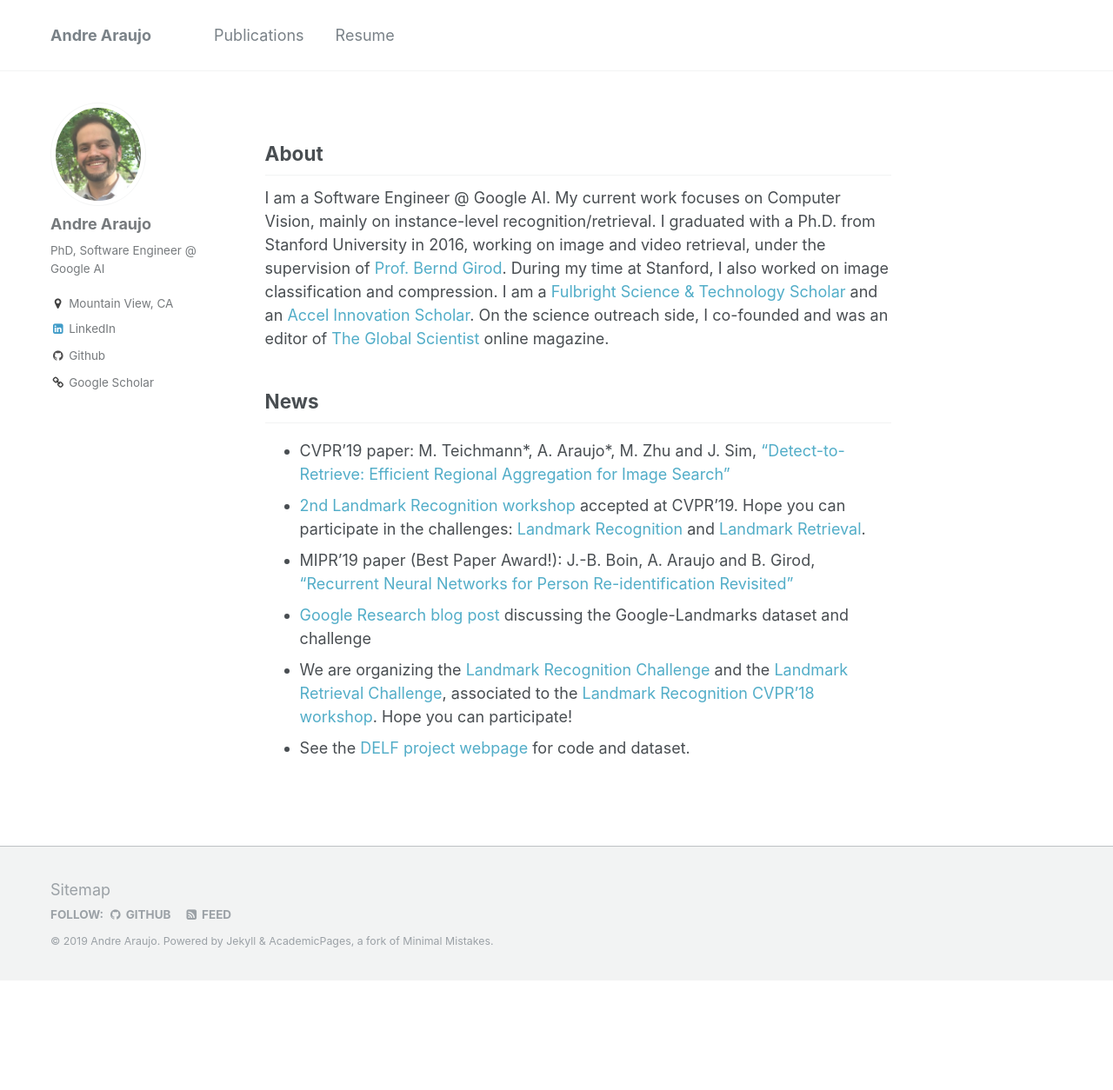
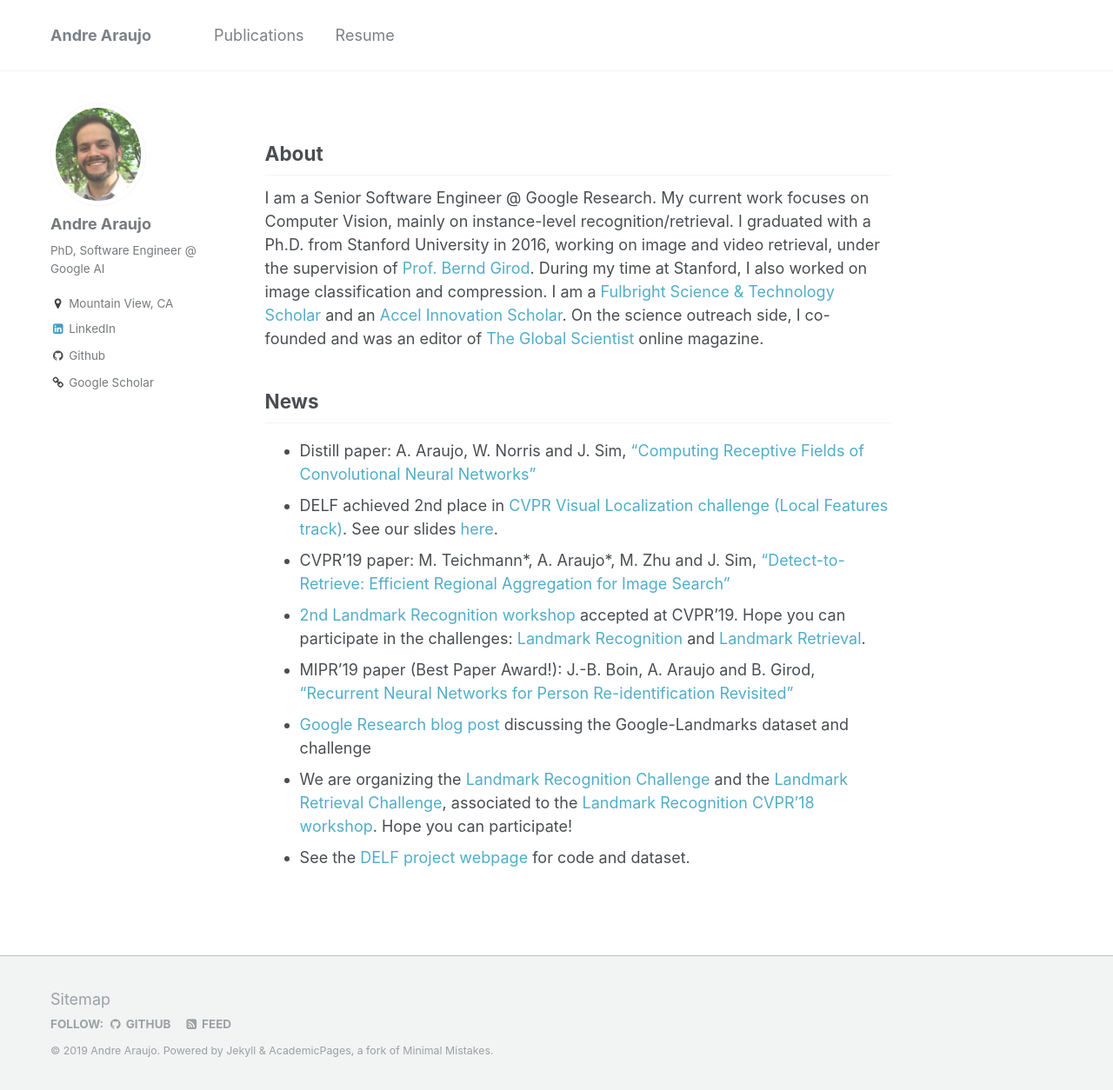
Before and after one commit to andrefaraujo/andrefaraujo.github.io, a Jekyll site: the page built from _pages/about.md, in a window 1280 px wide and 1254 px high. Shown: the whole window at 87% size. Built offline with Jekyll 4.4.1, drawn with Linux system fonts in a browser that asks for light colours.

Commit message:
Updates on Nov 2019

```diff
--- a/_pages/about.md
+++ b/_pages/about.md
@@ -11,7 +11,7 @@ redirect_from:
 
 ## About
 
-I am a Software Engineer @ Google AI.
+I am a Senior Software Engineer @ Google Research.
 My current work focuses on Computer Vision, mainly on instance-level recognition/retrieval.
 I graduated with a Ph.D. from Stanford University in 2016, working on image and video retrieval, under the supervision of [Prof. Bernd Girod](http://www.stanford.edu/~bgirod).
 During my time at Stanford, I also worked on image classification and compression.
@@ -20,6 +20,8 @@ On the science outreach side, I co-founded and was an editor of [The Global Scie
 
 ## News
 
+* Distill paper: A. Araujo, W. Norris and J. Sim, ["Computing Receptive Fields of Convolutional Neural Networks"](https://distill.pub/2019/computing-receptive-fields/)
+* DELF achieved 2nd place in [CVPR Visual Localization challenge (Local Features track)](https://sites.google.com/corp/view/ltvl2019). See our slides [here](https://docs.google.com/presentation/d/e/2PACX-1vTswzoXelqFqI_pCEIVl2uazeyGr7aKNklWHQCX-CbQ7MB17gaycqIaDTguuUCRm6_lXHwCdrkP7n1x/pub?start=false&loop=false&delayms=3000).
 * CVPR'19 paper: M. Teichmann\*, A. Araujo\*, M. Zhu and J. Sim, ["Detect-to-Retrieve: Efficient Regional Aggregation for Image Search"](https://arxiv.org/abs/1812.01584)
 * [2nd Landmark Recognition workshop](https://landmarksworkshop.github.io/CVPRW2019/) accepted at CVPR'19. Hope you can participate in the challenges: [Landmark Recognition](https://kaggle.com/c/landmark-recognition-2019) and [Landmark Retrieval](https://kaggle.com/c/landmark-retrieval-2019).
 * MIPR'19 paper (Best Paper Award!): J.-B. Boin, A. Araujo and B. Girod, ["Recurrent Neural Networks for Person Re-identification Revisited"](https://arxiv.org/abs/1804.03281)
```
Also changed, not shown: _publications/2019-11-04-rf.md (added, +9 -0 lines).
